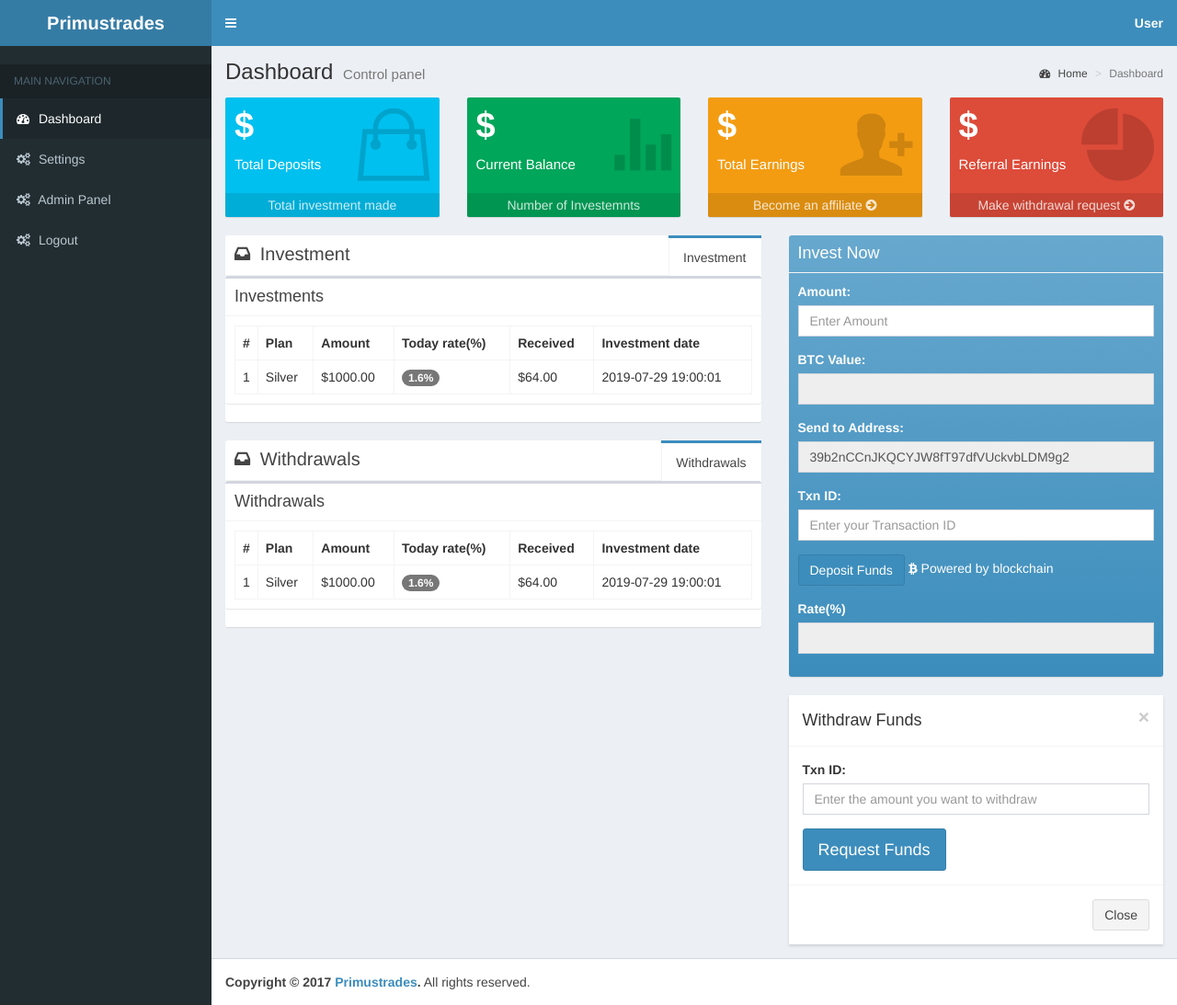
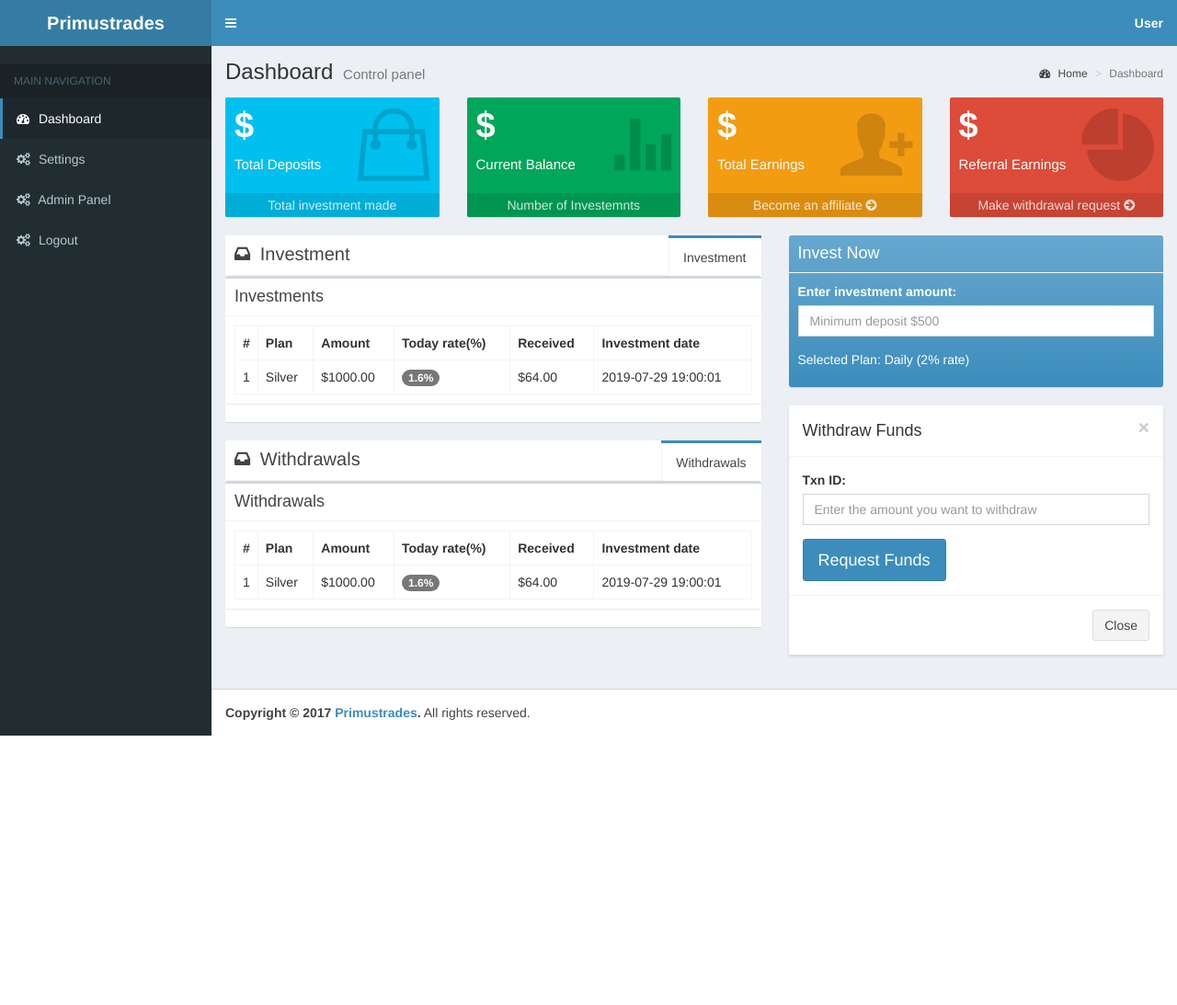
Before and after one commit to mbanusick/bo, a PHP site: page /dashboard.php in a window 1280 px wide. Shown: the whole page at 92% size. After the commit the page ends 800 px from the top, so only its background shows below. Run offline with PHP 8.4, Linux system fonts and the light colour scheme; the visitor is signed in with stand-in values (Sample User, id 1); data comes from the database, SQL or seed files in the repository; tables that the repository leaves empty hold one stand-in row (values such as "Sample post"); some libraries are stand-ins or nearby versions.

Commit message:
Set payment modal

```diff
--- a/dashboard.php
+++ b/dashboard.php
@@ -18,11 +18,15 @@
 
 $id = $_SESSION["id"];
 
+
+// Get user plan type
+
+
+
+
  // prepare statement for getting data from DB***************************************************************************1
-$sql = "SELECT fullname, email, country, btcwallet, role FROM users WHERE id = $id";
-
+$sql = "SELECT fullname, email, country, btcwallet, plan, role FROM users WHERE id = $id";
 if($stmt = $pdo->prepare($sql)){
-
     // Attempt to execute the prepared statement
     if($stmt->execute()){
         // Check if username exists, if yes then verify password
@@ -33,11 +37,27 @@
             $country = $row["country"];
             $btcwallet = $row["btcwallet"];
             $role = $row["role"];
-
+            $userPlan = $row["plan"];
         }
       }
   }
 }
+
+$plan = "SELECT * FROM plans WHERE id = $userPlan";
+if($plan = $pdo->prepare($plan)){
+  // Attempt to execute the prepared statement
+  if($plan->execute()){
+      // Check if username exists, if yes then verify password
+      if($plan->rowCount() == 1){
+        if($row = $plan->fetch()){
+          $planType = $row["plantype"];
+          $percentage = $row["percentage"];
+      }
+    }
+  }
+}
+
+
 
 if (empty($fullname)) {
   session_unset();
@@ -171,16 +194,18 @@
     <script src="js/html5shiv.min.js"></script>
 <![endif]-->
 
+<style>
+  #pay-btn {
+    display: none;
+  }
+</style>
+
 </head>
-<div id="stopTracker" data-check="not-approved"></div>
-<div id="tracker" data-trans-tracker="0" data-ref-tracker="0" data-activity-tracker="0"></div>
-<div class="invoiceBackground"></div>
-<div class="invoiceContainer"></div>
 
-<!-- Trigger the modal with a button -->
-<!-- <button>Open Modal</button> -->
 
-<!-- Modal -->
+<body class="hold-transition skin-blue sidebar-mini">
+
+
 <div id="myModal" class="modal fade" role="dialog">
   <div class="modal-dialog">
 
@@ -472,45 +540,49 @@
 
 
             <!-- Map box start-->
- <form action="<?php echo htmlspecialchars($_SERVER["PHP_SELF"]); ?>" method="post">
+            <form action="" method="post">
               <div class="box box-solid bg-light-blue-gradient">
                 <div class="box-header with-border">
                   <h3 class="box-title">Invest Now</h3>
                 </div><!-- /.box-header -->
                 <div class="box-body">
                   <div id="btcPayment" style="display: block;">
-                    <div id="amountCallback" class="callback"></div>
+                    <!-- <div id="amountCallback" class="callback alert alert-info"></div> -->
                     <div>
                       <div class="form-group">
-					    <label for="fist-name" class="text-gray-base form-label form-label-outside">Amount:</label>
-                        <input id="payAmount" type="text" name="usd-amount" class="form-control" placeholder="Enter Amount">
+                        <label for="fist-name" class="text-gray-base form-label form-label-outside">Enter investment amount:</label>
+                        <input id="payAmount" type="text" name="usd-amount" class="form-control"
+                          placeholder="Minimum deposit $500">
                       </div>
-						<div class="form-group form-group-outside">
+                      <p>Selected Plan: <?=$planType?> (<?=$percentage?>% rate)</p>
+                      <!-- <div class="form-group form-group-outside">
                         <label for="fist-name" class="text-gray-base form-label form-label-outside">BTC Value:</label>
-                          <input id="btc-value" name="btc-value" type="text"  readonly class="form-control bg-whisper-lighten">
+                        <input id="btc-value" name="btc-value" type="text" readonly
+                          class="form-control bg-whisper-lighten">
                       </div>
                       <div class="form-group">
                         <label class="text-gray-base form-label form-label-outside">Send to Address:</label>
-							<input class="form-control" type="text" name="with_amount" value="39b2nCCnJKQCYJW8fT97dfVUckvbLDM9g2" readonly class="form-control bg-whisper-lighten">
+                        <input class="form-control" type="text" name="with_amount"
+                          value="39b2nCCnJKQCYJW8fT97dfVUckvbLDM9g2" readonly class="form-control bg-whisper-lighten">
                       </div>
                       <div class="form-group">
                         <label class="text-gray-base form-label form-label-outside">Txn ID:</label>
-							<input class="form-control" type="text" name="with_amount" placeholder="Enter your Transaction ID">
-						</div>
-                      <div class="form-group">
-                        <button type="button" data-toggle="modal" data-target="#myModal2" class="btn btn-primary" id="amountSubmit" >Deposit Funds</button>
-
-                        <span > <i class="fa fa-btc text-right"></i>  Powered by blockchain</span>
+                        <input class="form-control" type="text" name="with_amount"
+                          placeholder="Enter your Transaction ID">
+                      </div> -->
+                      <div class="form-group" id="pay-btn">
+                        <button type="button" data-toggle="modal" data-target="#myModal2" class="btn btn-primary"
+                          id="amountSubmit">Deposit Funds</button>
                       </div>
                     </div>
 
-
+<!--
                     <div class="cell-md-6 offset-top-22 offset-md-top-0">
                       <div class="form-group form-group-outside">
                         <label for="duration" class="text-gray-base form-label form-label-outside">Rate(%)</label>
                         <input id="duration" type="text" readonly class="form-control bg-whisper-lighten">
                       </div>
-                    </div>
+                    </div> -->
 
 
                   </div>
@@ -590,6 +664,8 @@
 
         /* Investment */
         const btcValueInput = $("#btc-value");
+        const amountCallback = $("#amountCallback");
+        const payBtn = $("#pay-btn");
 
         $("#payAmount").keyup(() => {
           const self = $("#payAmount");
@@ -598,6 +674,15 @@
 
             // convert user input to btc
             let userAmount = Number(self.val());
+
+            if(userAmount < 500) {
+              // console.log("It has to be $500")
+              amountCallback.css("display", "block");
+              payBtn.css("display", "none");
+              amountCallback.text("Minimum deposit $500");
+            } else {
+              amountCallback.css("display", "none");
+              payBtn.css("display", "block");
                /*
                 $1 -> btcPrice
                 $x -> userAmount
@@ -605,7 +690,9 @@
                 Input Btc value = userAmount divided by btcprice
               */
               let btcValue = userAmount / btcPrice;
-      btcValueInput.val(btcValue.toFixed(4));
+              btcValueInput.text(btcValue.toFixed(6));
+            }
+
 
           });
 
```
Also changed, not shown: other parts of dashboard.php (+60 -12 lines), register.php (+4 -3 lines). Lines whose indentation alone changed are shown as unchanged.
